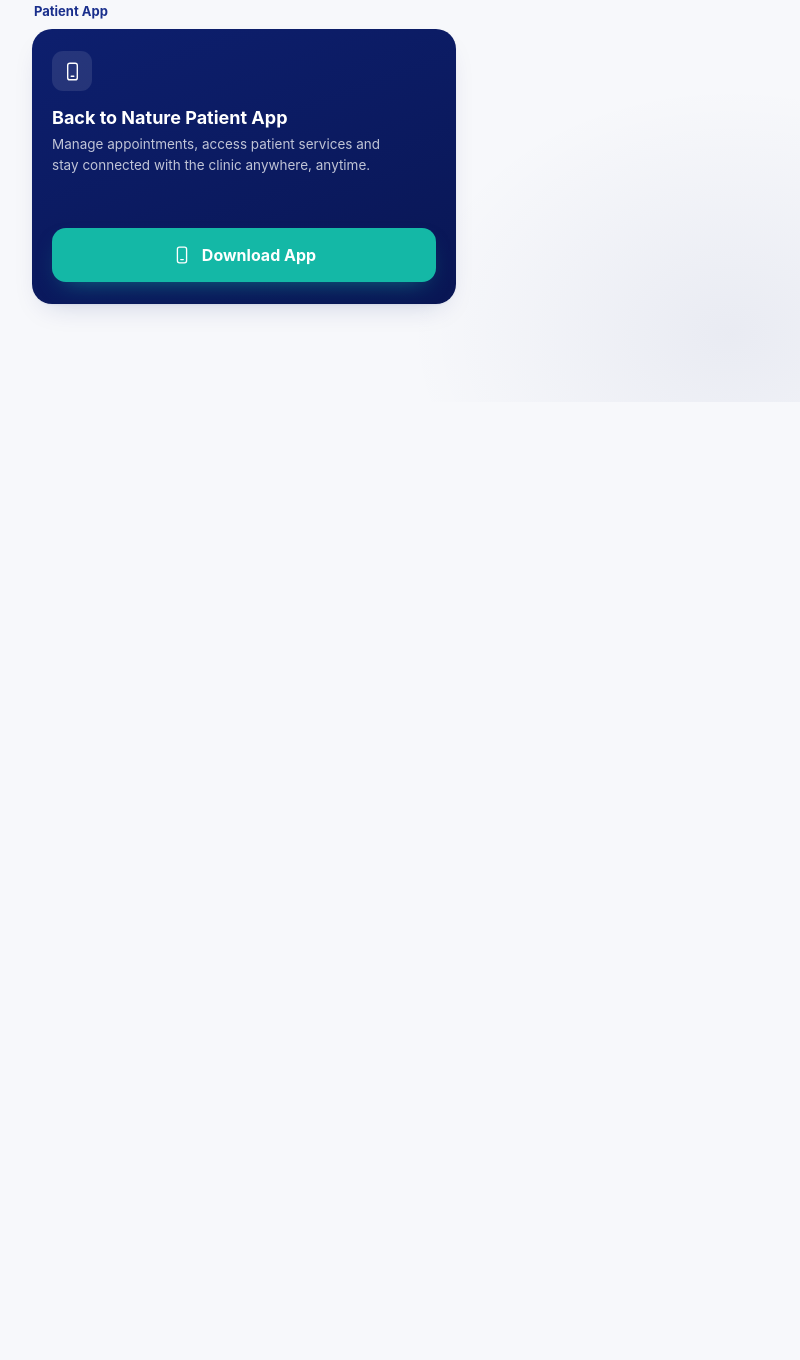
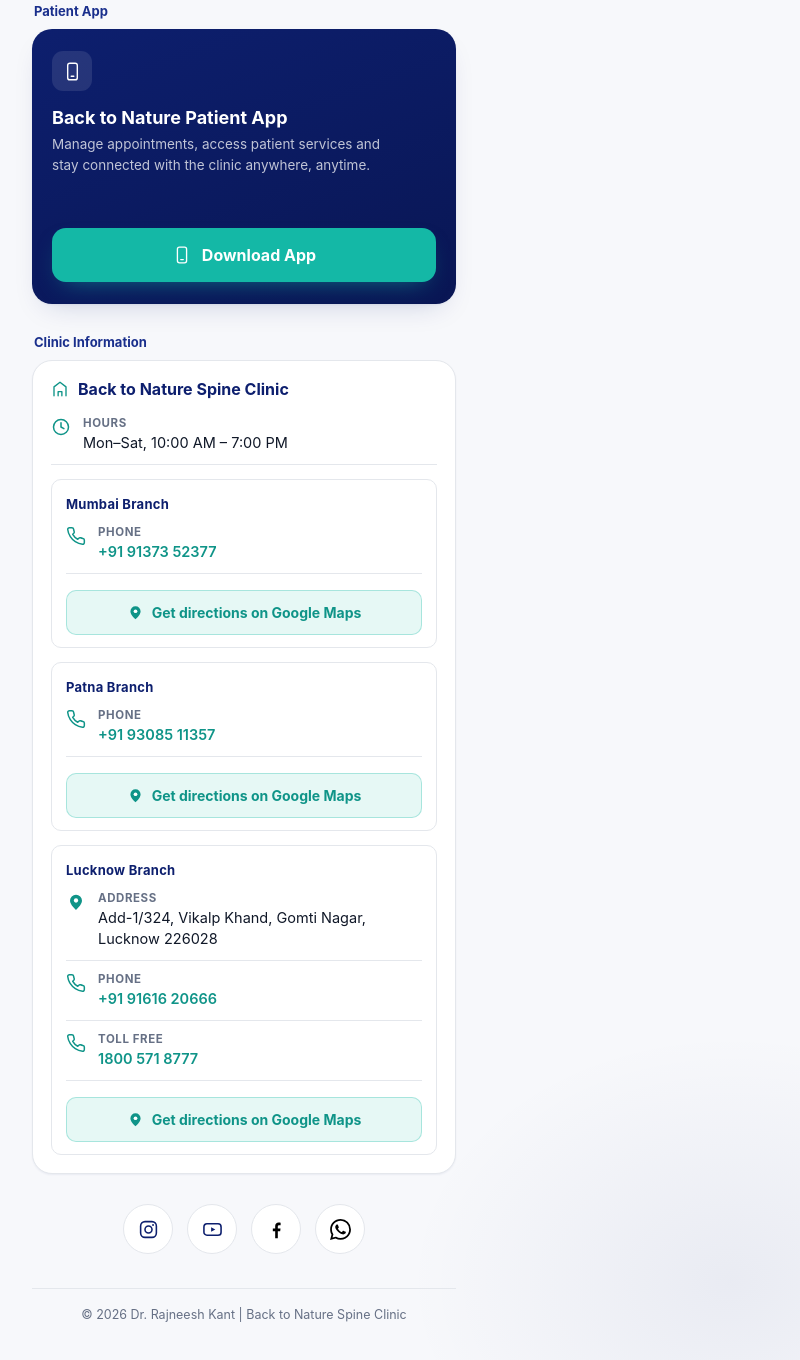
Before and after one commit to Social-Drishti/drk-links, a plain HTML site: page index.html in a window 1280 px wide. Shown: the part 1305-2665 px from the top of the page, without its empty margins (396-1196 px from the left). Before the commit the page ends 1707 px from the top, so only its background shows below. Drawn offline with Linux system fonts and the light colour scheme.

Commit message:
Fix Lucknow branch render crash and add maps link, bump SW cache to drk-v3

```diff
--- a/index.html
+++ b/index.html
@@ -200,7 +200,7 @@
                 { label: "Phone", icon: "phone", value: "+91 91616 20666", href: "tel:+919161620666" },
                 { label: "Toll Free", icon: "phone", value: "1800 571 8777", href: "tel:18005718777" },
               ],
-
+              maps: { label: "Get directions on Google Maps", url: "https://www.google.com/maps/search/?api=1&query=Add-1%2F324%20Vikalp%20Khand%20Gomti%20Nagar%20Lucknow%20226028" },
             },
           ],
         },
@@ -497,14 +497,15 @@
             block.appendChild(clinicRow(row));
           });
 
-          const maps = branch.maps;
-          const mapsBtn = el("a", {
-            class: "maps-btn",
-            href: maps.url,
-            "data-analytics-id": analyticsId("maps", branch.label),
-          }, [svgIcon("pin"), maps.label]);
-          applyHref(mapsBtn, maps.url, !!maps.placeholder);
-          block.appendChild(mapsBtn);
+          if (branch.maps) {
+            const mapsBtn = el("a", {
+              class: "maps-btn",
+              href: branch.maps.url,
+              "data-analytics-id": analyticsId("maps", branch.label),
+            }, [svgIcon("pin"), branch.maps.label]);
+            applyHref(mapsBtn, branch.maps.url, !!branch.maps.placeholder);
+            block.appendChild(mapsBtn);
+          }
 
           card.appendChild(block);
         });
@@ -586,7 +587,7 @@
         config.socials.forEach(function (s) { note("social", s.label, socialUrl(s)); });
         note("app", "Google Play badge (" + config.app.title + ")", config.app.playUrl);
         config.clinic.branches.forEach(function (b) {
-          note("maps", b.maps.label + " (" + b.label + ")", b.maps.url);
+          if (b.maps) note("maps", b.maps.label + " (" + b.label + ")", b.maps.url);
         });
 
         if (pending.length) {
--- a/sw.js
+++ b/sw.js
@@ -7,7 +7,7 @@
    network, and on failure return the cached start page. Bump CACHE to
    "drk-v2" (etc.) whenever the precache list changes to force a refresh.
 ==================================================================== */
-const CACHE = "drk-v2";
+const CACHE = "drk-v3";
 
 const PRECACHE = [
   "./",
```
